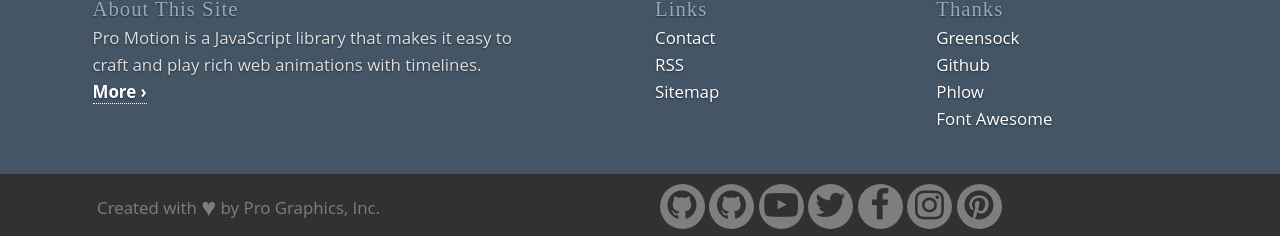
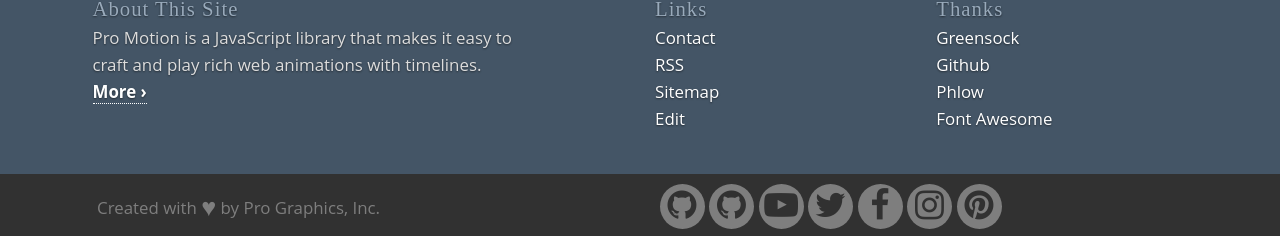
Before and after one commit to ProGraphics/prostyle.io, a Jekyll site: the page built from pages/content/search.md, in a window 1280 px wide. Shown: the part 811-1047 px from the top of the page. Built offline with Jekyll 4.4.1, drawn with Linux system fonts in a browser that asks for light colours; nearby versions of some CDN libraries.

Commit message:
Page edit link in the footer

```diff
--- a/_includes/footer.html
+++ b/_includes/footer.html
@@ -38,6 +38,9 @@
                   </li>
 								{% endif %}
               {% endfor %}
+                <li {% if service_item.class %}class="{{ service_item.class }}" {% endif %}>
+                  <a href="{{ site.improve_content }}/{{ page.path }}" target="_blank">Edit</a>
+                </li>
               </ul>
           </div><!-- /.large-4.columns -->
 
```
